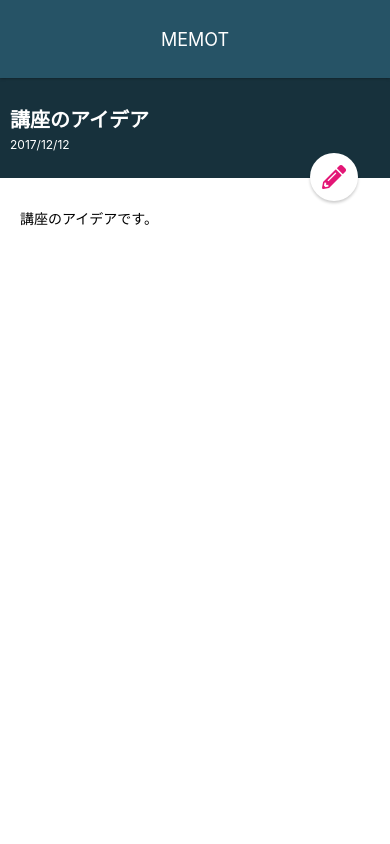
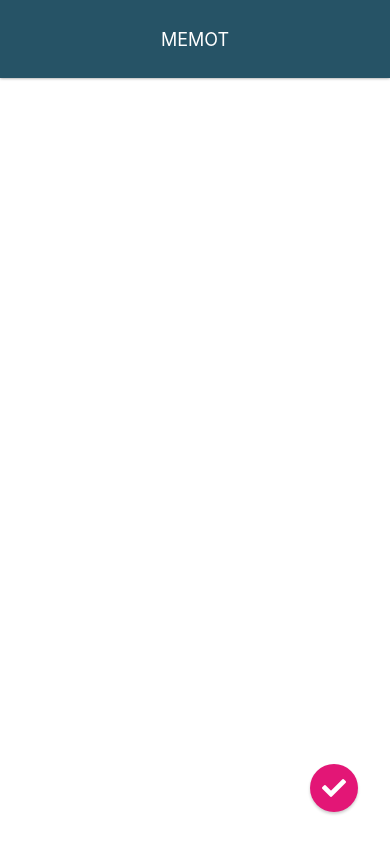
Before and after one commit to tadaakimiwa/MemoApp, a React Native app: screen / in a window 390 px wide. Built offline with nearby package versions, Linux system fonts and the light colour scheme.

Commit message:
Create MemoEditScreen

```diff
--- a/App.js
+++ b/App.js
@@ -2,14 +2,14 @@
 import { StyleSheet, View } from 'react-native';
 
 import Appbar from './src/components/Appbar';
-import MemoDetailScreen from './src/screens/MemoDetailScreen';
+import MemoEditScreen from './src/screens/MemoEditScreen';
 
 export default class App extends React.Component {
   render() {
     return (
       <View style={styles.container}>
         <Appbar />
-        <MemoDetailScreen />
+        <MemoEditScreen />
       </View>
     );
   }
--- a/src/elements/CircleButton.js
+++ b/src/elements/CircleButton.js
@@ -7,6 +7,7 @@
 const CustomIcon = createIconSet({
   pencil: '\uf303',
   plus: '\uf067',
+  check: '\uf00c',
 }, 'FontAwesome');
 
 
--- /dev/null
+++ b/src/screens/MemoEditScreen.js
@@ -0,0 +1,34 @@
+import React from 'react';
+import { StyleSheet, View, TextInput } from 'react-native';
+
+import CircleButton from '../elements/CircleButton';
+
+class MemoEditScreen extends React.Component {
+  render() {
+    return (
+      <View style={styles.container}>
+        <TextInput style={styles.memoEditInput} multiline />
+
+        <CircleButton name="check" />
+      </View>
+    );
+  }
+}
+
+const styles = StyleSheet.create({
+  container: {
+    flex: 1,
+    width: '100%',
+  },
+  memoEditInput: {
+    backgroundColor: '#fff',
+    flex: 1,
+    paddingTop: 32,
+    paddingLeft: 16,
+    paddingRight: 16,
+    paddingBottom: 16,
+    fontSize: 16,
+  },
+});
+
+export default MemoEditScreen;
```
